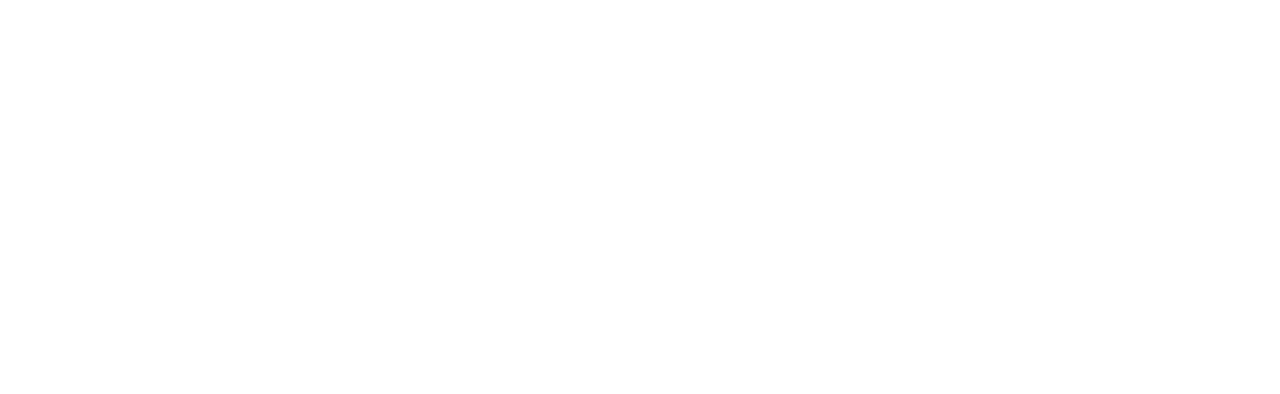
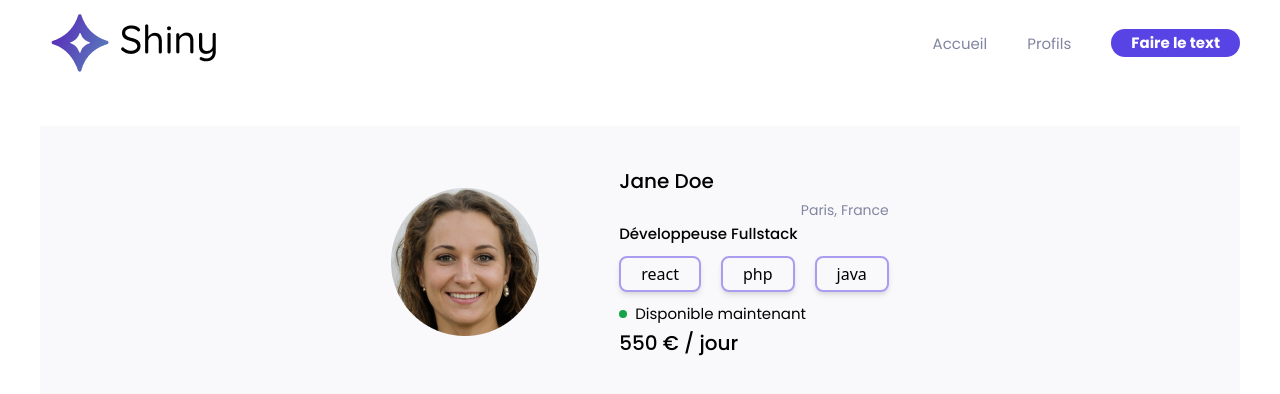
Before and after one commit to EdithNancy/MyShiny, a React (Vite) app: page /profile_detail in a window 1280 px wide. Shown: the top 394 px of the page. Built offline with nearby package versions, Linux system fonts and the light colour scheme.

Commit message:
create page profileDetail

```diff
--- a/src/pages/ProfileDetails/ProfileDetails.jsx
+++ b/src/pages/ProfileDetails/ProfileDetails.jsx
@@ -1,3 +1,86 @@
+import { useState } from 'react';
+import Frame from '../../components/Frame/Frame';
+import Header from '../../components/Header/Header';
+import { images } from '../../constants';
 export default function ProfileDetails() {
-    return <div></div>;
+    const skills = [
+        {
+            id: 1,
+            name: 'react',
+            info: 'React est une bibliothèque pour des interfaces utilisateurs web et natives. Construisez des interfaces utilisateurs à partir de briques individuelles...',
+        },
+        {
+            id: 2,
+            name: 'php',
+            info: 'PHP est un des langages de programmation informatique le plus simple à utiliser au monde et surtout accessible à tous pour créer des sites et pages web dynamiques grâce à des frameworks. ',
+        },
+        {
+            id: 3,
+            name: 'java',
+            info: 'Lorem Ipsum is simply dummy text of the printing and typesetting industry. Lorem Ipsum has been the industrys standard dummy text ever since the 1500s, when an unknown printer took a galle. ',
+        },
+    ];
+    const [hoveredSkill, setHoveredSkill] = useState(null);
+    return (
+        <div>
+            <Header />
+            <Frame>
+                <div className="flex items-center justify-center">
+                    <div className="flex flex-row items-center gap-20">
+                        <div>
+                            <img src={images.profil} alt="" />
+                        </div>
+                        <div className="flex flex-col gap-1 ">
+                            <p className="text-h2 font-poppinMedium">
+                                Jane Doe
+                            </p>
+                            <p className="text-sm text-right font-poppinRegular text-tertiary">
+                                Paris, France
+                            </p>
+                            <p className="mb-2 text-h1 font-poppinMedium">
+                                Développeuse Fullstack
+                            </p>
+
+                            <div className="flex gap-5">
+                                {skills.map((skill) => {
+                                    return (
+                                        <>
+                                            <div
+                                                onMouseEnter={() => {
+                                                    setHoveredSkill(skill.id);
+                                                }}
+                                                onMouseLeave={() => {
+                                                    setHoveredSkill(null);
+                                                }}
+                                                className="relative flex flex-row px-5 py-1 border-2 border-opacity-50 rounded-lg shadow-md border-secondary "
+                                                key={skill.id}
+                                            >
+                                                {skill.name}
+                                            </div>
+                                            {hoveredSkill === skill.id && (
+                                                <div
+                                                    key={`tooltip-${skill.id}`}
+                                                    className="absolute w-5/12 p-2 mt-10 text-sm text-white rounded-lg shadow-md bg-secondary"
+                                                >
+                                                    {console.log(skill.id)}
+                                                    {skill.info}
+                                                </div>
+                                            )}
+                                        </>
+                                    );
+                                })}
+                            </div>
+                            <p className="flex items-center gap-2 mt-2 text-h1 font-poppinRegular">
+                                <span className="block w-2 h-2 bg-green-600 rounded-3xl"></span>
+                                Disponible maintenant
+                            </p>
+                            <span className="text-h2 font-poppinMedium">
+                                550 € / jour
+                            </span>
+                        </div>
+                    </div>
+                </div>
+            </Frame>
+        </div>
+    );
 }
```
